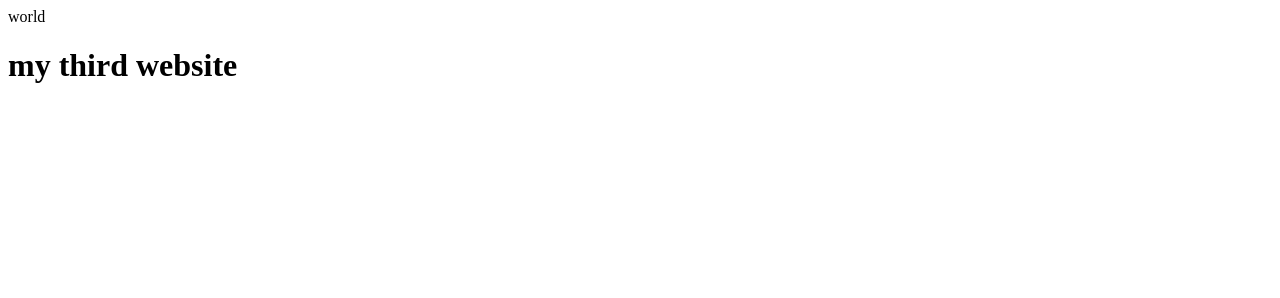
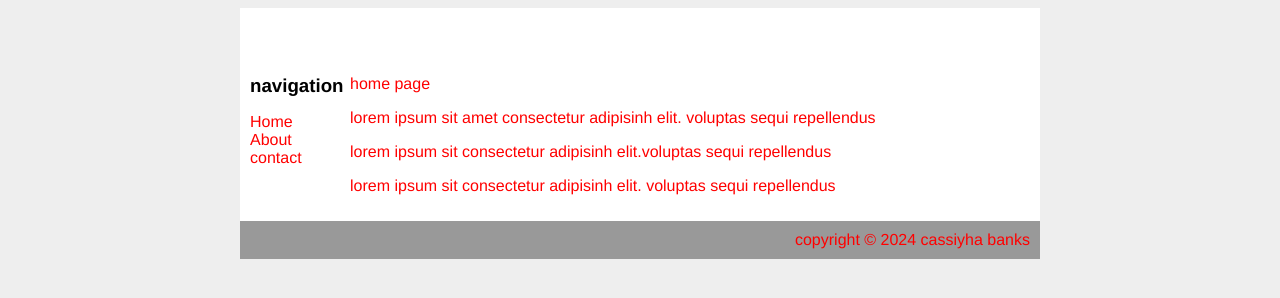
Before and after one commit to nanabanksss/csspractice, a plain HTML site: page index.html in a window 1280 px wide. Drawn offline with Linux system fonts and the light colour scheme.

Commit message:
complete

```diff
--- a/index.html
+++ b/index.html
@@ -1,9 +1,35 @@
-<Doctype>
-  <html>
-  <head>
-  <little> world</title>
-  </head>
+<!DOCTYPE html>
+<html lang="en">
+<head>
+    <meta charset="UTF-8">
+    <meta name="viewport" content="width=device-width, initial-scale=1.0">
+    <title>Document</title>
+    <link rel="stylesheet" type="text/css" href="style.css"
+</head>
 <body>
-          <h1> my third website</h1>
+    <div id="contanier">
+        <div id="header">
+          <h1> my website</h1>
+        </div>
+        <div id="content">
+            <div id="nav">
+                <h3>navigation</h3>
+                <ul>
+                    <li><a class=".selected" href="">Home </a></li>
+                    <li><a href="">About </a> </li>
+                    <li><a href="">contact<a/></li>
+                </ul>
+            </div>
+            <div id="main>"
+                <h2>home page</h2>
+                <p> lorem ipsum sit amet consectetur adipisinh elit. voluptas sequi repellendus </p>
+                <p> lorem ipsum sit consectetur adipisinh elit.voluptas sequi repellendus </p>
+                <p> lorem ipsum sit consectetur adipisinh elit. voluptas sequi repellendus</p>
+            </div>
+        </div>
+        <div id="footer">
+            copyright &copy; 2024 cassiyha banks
+        </div>
+    </div>
 </body>
-  </html>
+</html>
--- /dev/null
+++ b/style.css
@@ -0,0 +1,52 @@
+body{
+    background-color: #EEE;
+    font-family: Helvetica, Arial, sans-serif
+}
+
+a {
+    text-decoration: none;
+    color: red;
+}
+
+h1, h2, h3 {
+    margin: 0;
+}
+
+#contanier{
+    background-color:white;
+    width:800px;
+    margin-left:auto;
+    margin-right:auto;
+}
+
+#header{
+        background: color #66ccff;
+        color: white;
+        text-align: center;
+        padding: 10px;
+}
+#content{
+    padding: 10px;
+}
+#nav{
+    width: 100px;
+    float: left;
+}
+#nav ul {
+    list-style-type: none;
+    padding: 0;
+}
+
+#nav .selected {
+    font-weight: bold;
+}
+#main {
+    width: 600px;
+    float: right;
+}
+#footer {
+    clear: both;
+    padding: 10px;
+    background-color: #999999;
+    text-align: right;
+}
```
